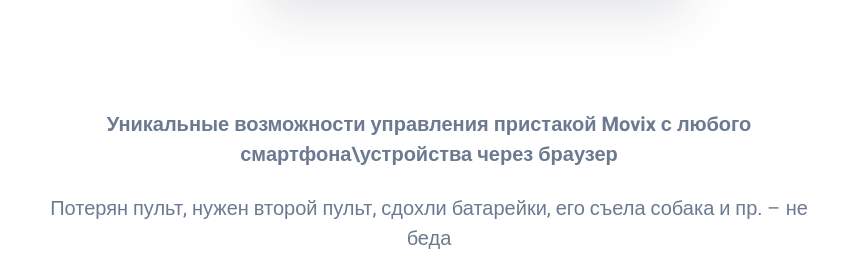
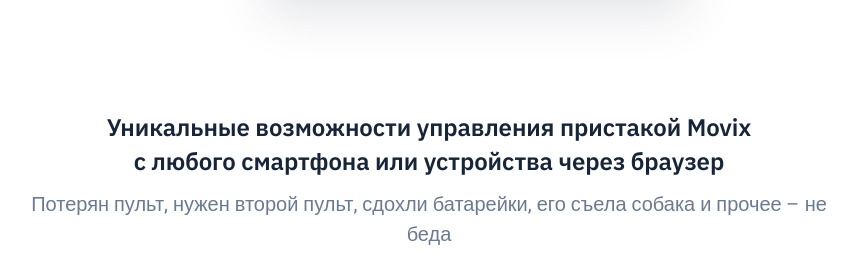
Before and after one commit to ShakirzyanovArsen/movix-alice, a website: page front/landing/index.html in a window 1280 px wide. Shown: the part 2209-2480 px from the top of the page, without its empty margins (211-1068 px from the left). Drawn offline with nearby package versions, Linux system fonts and the light colour scheme; files that its build step writes are made by us from their sources; files whose address does not match are found by name.

Commit message:
color changes

```diff
--- a/front/landing/index.html
+++ b/front/landing/index.html
@@ -99,11 +99,11 @@
 								<img class="features-box asset-light" src="dist/images/dog.png" alt="Feature box">
 								<!--									<img class="features-illustration asset-light" src="dist/images/features-illustration-top-light.svg" alt="Feature illustration top">-->
 							</div>
-							<p class="section-paragraph"><strong>Уникальные возможности управления пристакой Movix с
+							<h3 class="section-paragraph"><strong>Уникальные возможности управления пристакой Movix с
 								любого
-								смартфона\устройства через браузер</strong></p>
+								смартфона или устройства через браузер</strong></h3>
 							<p>Потерян пульт, нужен второй пульт, сдохли батарейки, его съела
-								собака и пр. – не беда</p>
+								собака и прочее – не беда</p>
 							<p>Заходим на <a href="https://movix.fun">movix.fun</a> и легко
 								управляем миром
 								Movix.</p>
@@ -300,25 +300,25 @@
 					<div class="features-wrap">
 						<div class="feature is-revealing">
 							<div class="feature-inner">
+								<div class="feature-content">
+									<h3 class="feature-title mt-0">Standard Ring</h3>
+									<p class="text-sm mb-0">Стоимость N рублей</p>
+								</div>
 								<div class="feature-icon">
 									<img class="asset-light" src="dist/images/ring_standard.png" alt="Feature 01">
 									<img class="asset-dark" src="dist/images/ring_standard.png" alt="Feature 01">
-								</div>
-								<div class="feature-content">
-									<h3 class="feature-title mt-0">Standard Ring</h3>
-									<p class="text-sm mb-0">Стоимость N рублей</p>
 								</div>
 							</div>
 						</div>
 						<div class="feature is-revealing">
 							<div class="feature-inner">
-								<div class="feature-icon">
-									<img class="asset-light" src="dist/images/ring_premium.png" alt="Feature 01">
-									<img class="asset-dark" src="dist/images/ring_premium.png" alt="Feature 01">
-								</div>
 								<div class="feature-content">
 									<h3 class="feature-title mt-0">Premium Ring</h3>
 									<p class="text-sm mb-0">Стоимость L рублей</p>
+								</div>
+								<div class="feature-icon" style="margin-left: 10px">
+									<img class="asset-light" src="dist/images/ring_premium.png" alt="Feature 01">
+									<img class="asset-dark" src="dist/images/ring_premium.png" alt="Feature 01">
 								</div>
 							</div>
 						</div>
```
